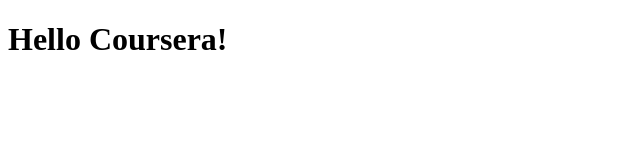
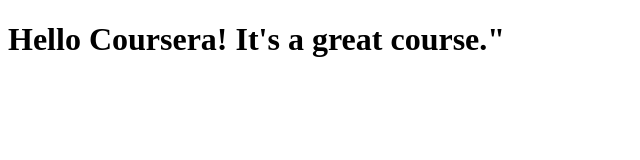
Before and after one commit to rodmota/coursera-test, a plain HTML site: page site/index.html in a window 1280 px wide. Shown: the whole page, without its empty margins (0-640 px from the left). Drawn offline with Linux system fonts and the light colour scheme.

Commit message:
Small addition to our page content

```diff
--- a/site/index.html
+++ b/site/index.html
@@ -4,6 +4,6 @@
 	<title>Hello Coursera!</title>
 </head>
 <body>
-<h1>Hello Coursera!</h1>
+<h1>Hello Coursera! It's a great course."</h1>
 </body>
 </html>
```
